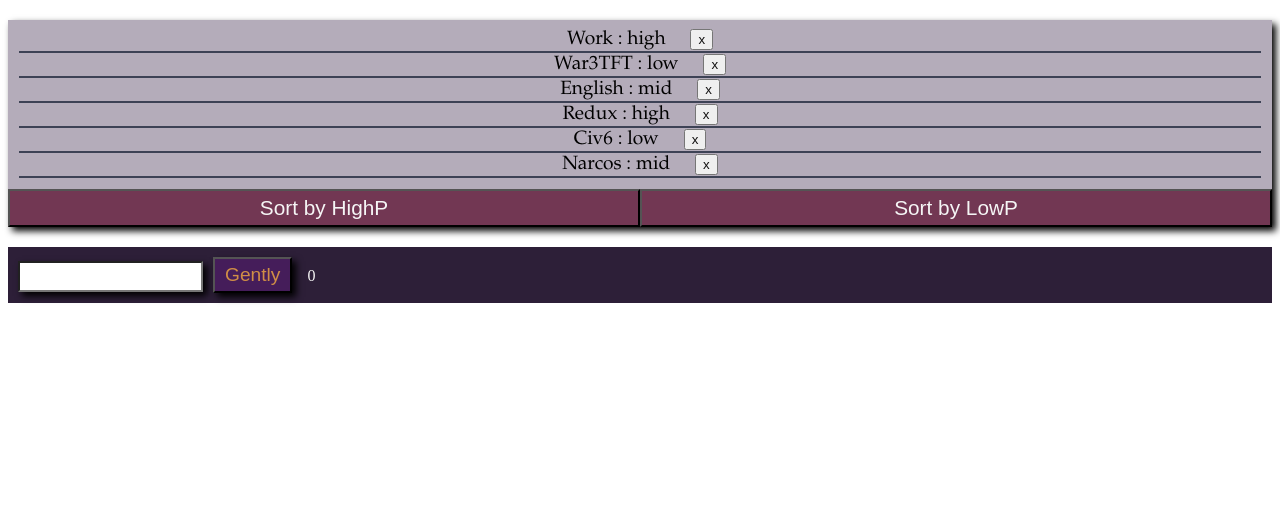
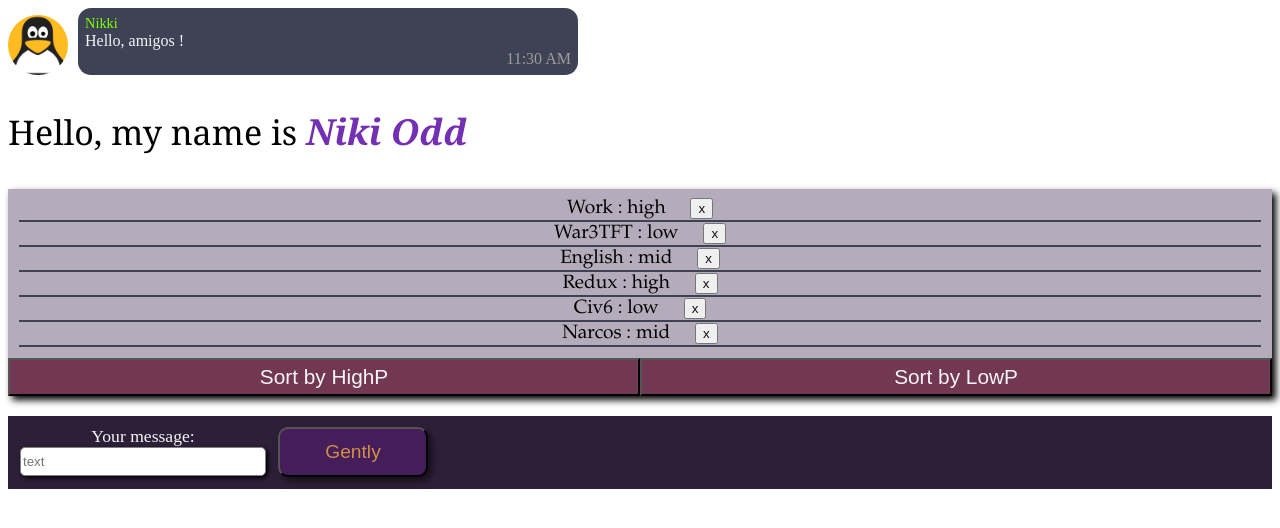
Before and after one commit to Archiektor/Ignat1, a React (Create React App) app: page / in a window 1280 px wide. Shown: the top 528 px of the page. Built offline with nearby package versions, Linux system fonts and the light colour scheme.

Commit message:
hometask #4

```diff
--- a/src/components/app/app.tsx
+++ b/src/components/app/app.tsx
@@ -1,8 +1,9 @@
-import React, {useState} from "react";
-
-import Todolist from "../todolist";
+import React, {KeyboardEvent, MouseEvent, useState} from "react";
 import {v1} from "uuid";
 import Experimental from "../experimental";
+import Message from "../message";
+import Surname from "../surname";
+import Todolist from "../todolist";
 
 export type TaskType = {
     key: string,
@@ -21,8 +22,48 @@
 
 arrOfTasks.every((t) => t.key = v1());
 
+
 const App = () => {
     const [tasks, setTasks] = useState(arrOfTasks);
+    const [error, setError] = useState<string | undefined>("");
+    const [text, setText] = useState<string>("");
+    const [result, setResult] = useState<string>("");
+
+    const setDefault = (str: string) => {
+        setError(str);
+        str.length && setTimeout(() => setError(""), 2200);
+        setText("");
+    }
+
+    const onEnter = (e: KeyboardEvent<HTMLInputElement>) => {
+        if (e.key === 'Enter') {
+            alert("Hitted");
+            if (e.currentTarget.value.trim().length === 0) {
+                setDefault("Invalid text");
+            } else {
+                setResult(text);
+                setDefault("");
+            }
+        }
+    }
+
+    const onClickHandler = (e: MouseEvent<HTMLButtonElement>) => {
+        alert("Hitted");
+        if (text.trim().length === 0) {
+            setDefault("Invalid text");
+        } else {
+            setResult(text);
+            setDefault("");
+        }
+    }
+
+    const data = {
+        onEnter,
+        onClickHandler,
+        setText,
+        error,
+        text,
+    }
 
     const deleteTask = (id: string) => {
         let arrAfterDel = tasks.filter((item) => item.task !== id);
@@ -44,8 +85,11 @@
 
     return (
         <React.Fragment>
-            <Todolist data={tasks} deleteTask={deleteTask} setPriority={setPriority}/>
-            <Experimental/>
+            <Message user={"Nikki"} text={"Hello, amigos !"} time={{hour: 11, minutes: 30, period: "AM"}}/>
+            <Surname name={"Niki"} surname={"Odd"} nationality={"PLN"}/>
+            <Todolist data={arrOfTasks} deleteTask={deleteTask} setPriority={setPriority}/>
+            <Experimental data={data}/>
+
         </React.Fragment>
     )
 }
--- a/src/components/experimental/experimental.module.css
+++ b/src/components/experimental/experimental.module.css
@@ -1,4 +1,8 @@
 .wrapper {
+    display: flex;
+    flex-direction: row;
+    flex-flow: nowrap;
+    align-items: center;
     background-color: #2d1f38;
     color: whitesmoke;
     margin-top: 20px;
--- a/src/components/experimental/experimental.tsx
+++ b/src/components/experimental/experimental.tsx
@@ -1,39 +1,24 @@
-import React, {useState} from "react";
+import React, {KeyboardEvent, MouseEvent} from "react";
 
 import css from "./experimental.module.css";
-import {v1} from "uuid";
+import UserButton from "../userButton";
+import UserInput from "../userInput";
 
-type PersonType = {
-    id: string,
-    name: string
+type ExperimentalType = {
+    data: {
+        error: string | undefined,
+        text: string,
+        onEnter: (e: KeyboardEvent<HTMLInputElement>) => void,
+        setText: (text: string) => void,
+        onClickHandler: (e: MouseEvent<HTMLButtonElement>) => void,
+    }
 }
 
-const Experimental = () => {
-    const [name, setName] = useState("");
-    const [names, setNames] = useState<Array<PersonType>>([])
-
-    const showMsg = () => {
-        if (name.length > 0) {
-            alert(`Hola, amigos ${name}`);
-            setName("");
-            let newPerson = {
-                id: v1(),
-                name
-            };
-            setNames([...names, newPerson])
-        }
-    }
-
+const Experimental: React.FC<ExperimentalType> = ({data}) => {
     return (
         <div className={css.wrapper}>
-            <input className={css.field} value={name}
-                   onChange={(e) => setName(e.currentTarget.value.trim())}
-                   onKeyPress={(e) => e.key === "Enter" && showMsg()}
-            />
-            <button className={css.btn}
-                    onClick={() => showMsg()}>{`Gently`}
-            </button>
-            <span className={css.decor}>{names.length}</span>
+            <UserInput onEnter={data.onEnter} error={data.error} value={data.text} setText={data.setText}/>
+            <UserButton onClickHandler={data.onClickHandler} btnName={`Gently`} error={data.error}/>
         </div>
     )
 }
--- /dev/null
+++ b/src/components/userButton/index.tsx
@@ -0,0 +1,3 @@
+import UserButton from "./userButton";
+
+export default UserButton;
--- /dev/null
+++ b/src/components/userButton/userButton.module.css
@@ -0,0 +1,33 @@
+.btn {
+    width: 150px;
+    height: 50px;
+    background-color: #451d5a;
+    margin-left: 10px;
+    color: #d08e46;
+    font-size: 1.2rem;
+    padding: 5px 10px;
+    box-shadow: 4px 4px 7px rgba(0, 0, 0, .55);
+    text-align: center;
+    border-radius: 10px;
+    cursor: pointer;
+    font-family: "Montserrat", sans-serif;
+}
+
+.btn:hover {
+    opacity: 0.75;
+    box-shadow: 2px 2px 5px rgba(0, 0, 0, .95);
+}
+
+.errorBtn {
+    background-color: rgba(149, 66, 66, 0.73);
+    margin-left: 10px;
+    color: #d08e46;
+    font-size: 1.2rem;
+    padding: 5px 10px;
+    box-shadow: 4px 4px 7px rgba(0, 0, 0, .55);
+    text-align: center;
+    border-radius: 10px;
+    font-family: "Montserrat", sans-serif;
+    opacity: .65;
+    cursor: not-allowed;
+}
--- /dev/null
+++ b/src/components/userButton/userButton.tsx
@@ -0,0 +1,15 @@
+import React, {ButtonHTMLAttributes, DetailedHTMLProps, MouseEvent} from "react";
+
+import css from "./userButton.module.css";
+
+export type ButtonPropsType = DetailedHTMLProps<ButtonHTMLAttributes<HTMLButtonElement>, HTMLButtonElement> &
+    { onClickHandler?: (e: MouseEvent<HTMLButtonElement>) => void, btnName: string, error?: string };
+
+const UserButton: React.FC<ButtonPropsType> = ({onClickHandler, btnName, error, ...props}) => {
+    const btnStyle = error ? css.errorBtn : css.btn;
+    return (
+        <button onClick={onClickHandler} className={btnStyle} {...props}>{btnName} </button>
+    )
+}
+
+export default UserButton;
--- /dev/null
+++ b/src/components/userInput/index.tsx
@@ -0,0 +1,3 @@
+import UserInput from "./userInput";
+
+export default UserInput;
--- /dev/null
+++ b/src/components/userInput/userInput.module.css
@@ -0,0 +1,38 @@
+.wrapper {
+    display: grid;
+    grid-template-rows: auto 1fr;
+    /*background-color: #c4dbe3;*/
+    width: 250px;
+    justify-items: center;
+    align-items: center;
+}
+
+.label {
+    color: whitesmoke;
+    font-size: 1.1rem;
+}
+
+.input {
+    width: 240px;
+    height: 25px;
+    border-radius: 5px;
+    min-height: 22px;
+    border: 1px solid gray;
+    box-shadow: 2px 2px 4px black;
+}
+
+.inputErrror {
+    width: 240px;
+    border-radius: 5px;
+    min-height: 22px;
+    border: 1px solid gray;
+    box-shadow: 2px 2px 4px black;
+    border: darkred solid 4px;
+    background-color: #8e4747;
+}
+
+.error {
+    margin-top: 3px;
+    font-size: 1.1rem;
+    color: #aa1c1c;
+}
--- /dev/null
+++ b/src/components/userInput/userInput.tsx
@@ -0,0 +1,25 @@
+import React, {ChangeEvent, DetailedHTMLProps, InputHTMLAttributes, KeyboardEvent} from "react";
+
+import css from "./userInput.module.css";
+
+export type InputPropsType =
+    DetailedHTMLProps<InputHTMLAttributes<HTMLInputElement>, HTMLInputElement>
+    & { setText?: (text: string) => void, onEnter?: (e: KeyboardEvent<HTMLInputElement>) => void, error?: string };
+
+const UserInput: React.FC<InputPropsType> = ({onEnter, error, setText, ...props}) => {
+    const onChangehandler = (e: ChangeEvent<HTMLInputElement>) => {
+        setText && setText(e.currentTarget.value);
+    }
+    let inputStyle = error ? css.inputErrror : css.input;
+    return (
+        <div className={css.wrapper}>
+            <label className={css.label}>{`Your message: `}</label>
+            <input value={props.value} onChange={onChangehandler} onKeyPress={onEnter} className={inputStyle}
+                   placeholder={"text"}
+                   autoComplete={"off"} {...props} type="text"/>
+            <span className={css.error}>{error}</span>
+        </div>
+    );
+};
+
+export default UserInput;
--- a/src/index.tsx
+++ b/src/index.tsx
@@ -3,6 +3,6 @@
 import App from "./components/app";
 
 ReactDOM.render(
-    <App />,
-  document.getElementById('root')
+    <App/>,
+    document.getElementById('root')
 );
```
